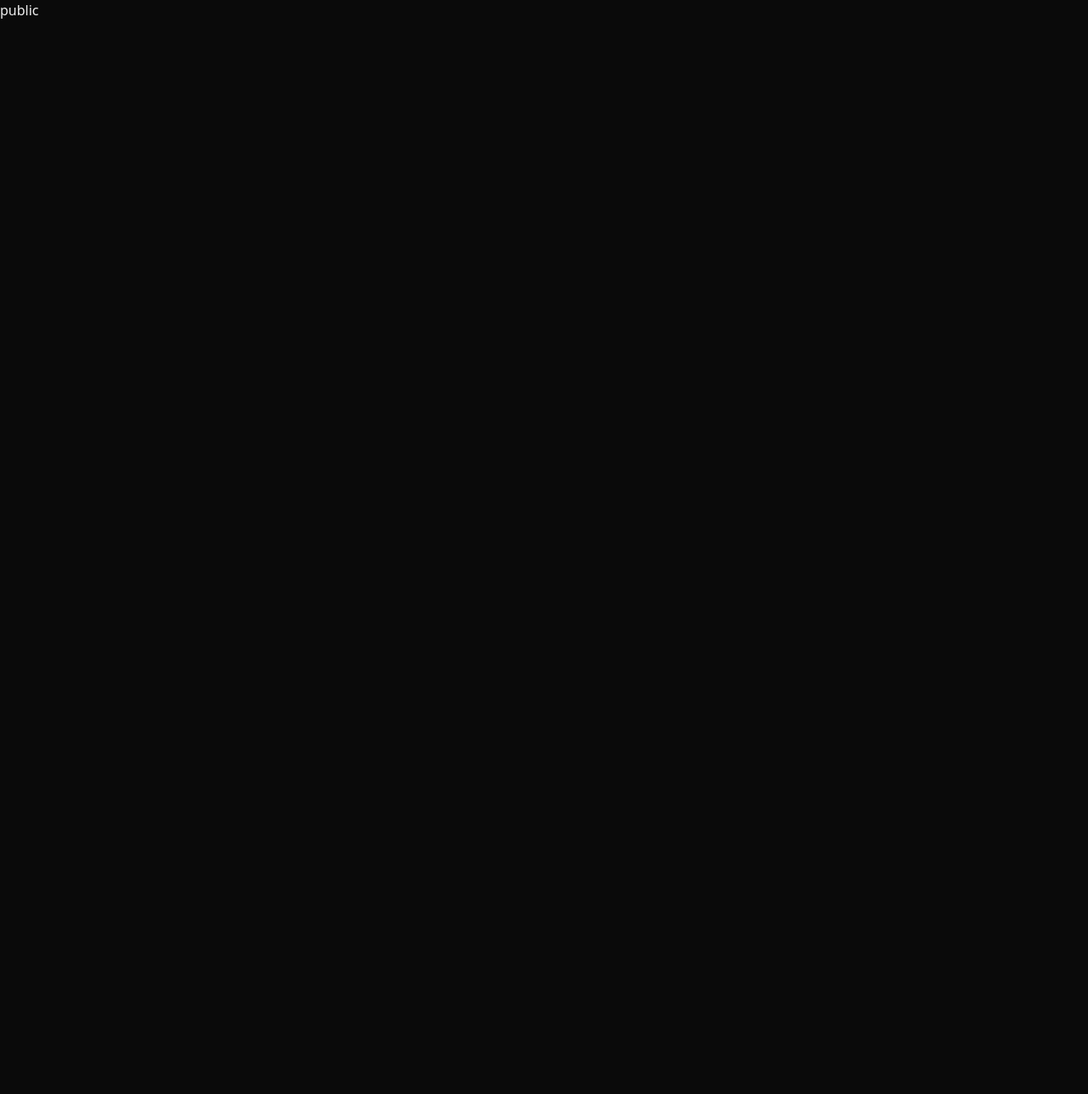
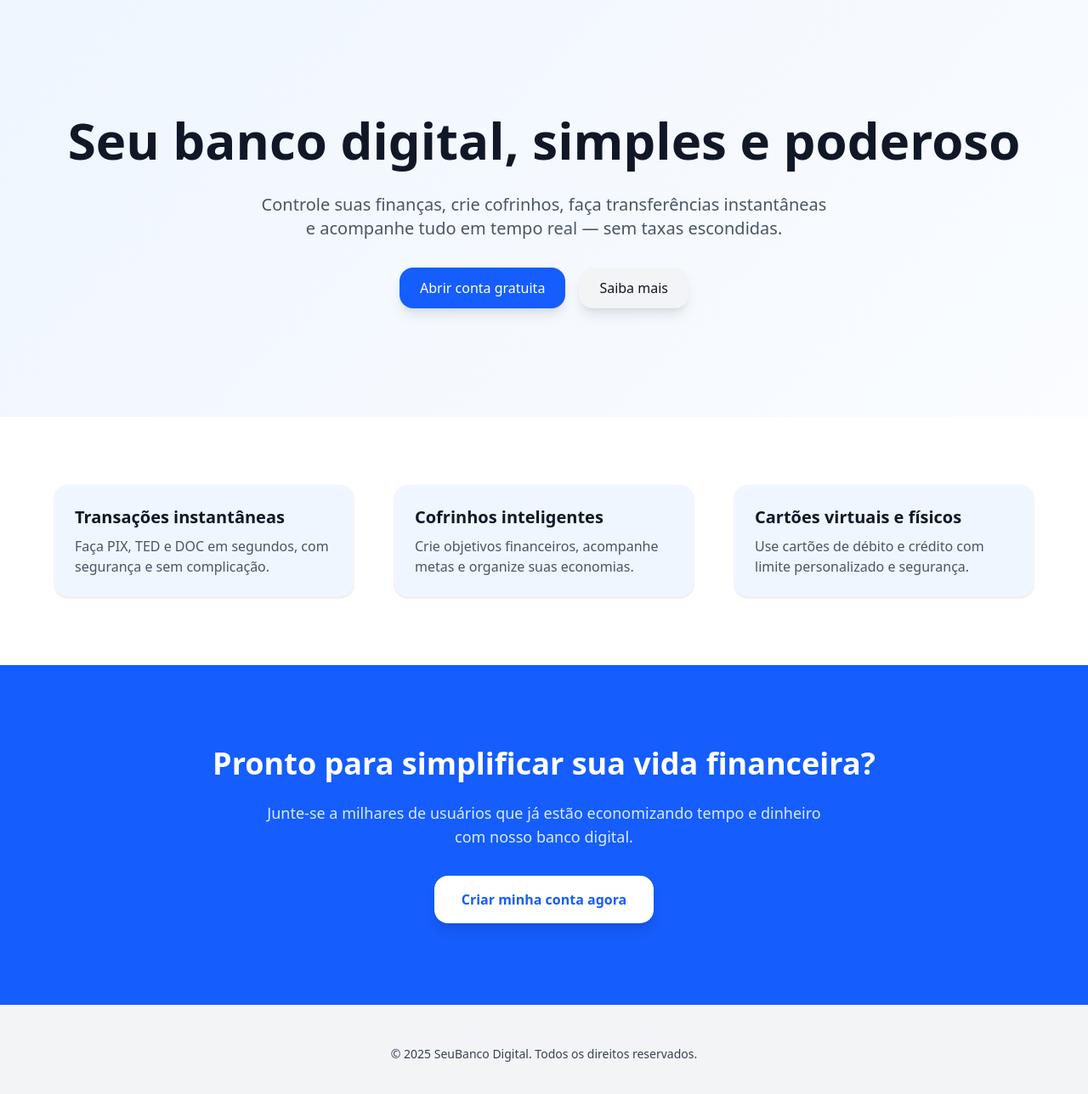
Before and after one commit to caiovisuals/baheabank, a Next.js app: page / in a window 1280 px wide. Shown: the top 1288 px of the page at 85% size. Before the commit the page ends 800 px from the top, so only its background shows below. Built offline with nearby package versions, Linux system fonts and the light colour scheme.

Commit message:
lading page e db

```diff
--- /dev/null
+++ b/src/api/user/cards/route.ts
@@ -0,0 +1,12 @@
+import { NextResponse } from "next/server";
+import { users, Card } from "@/lib/db";
+
+export async function GET(req: Request) {
+    const cookie = req.headers.get("cookie") || "";
+    const token = cookie.split("token=")[1]?.split(";")[0];
+}
+
+export async function POST(req: Request) {
+    const cookie = req.headers.get("cookie") || "";
+    const token = cookie.split("token=")[1]?.split(";")[0];
+}
--- /dev/null
+++ b/src/api/user/piggys/route.ts
@@ -0,0 +1,12 @@
+import { NextResponse } from "next/server";
+import { users, Piggy } from "@/lib/db";
+
+export async function GET(req: Request) {
+    const cookie = req.headers.get("cookie") || "";
+    const token = cookie.split("token=")[1]?.split(";")[0];
+}
+
+export async function POST(req: Request) {
+    const cookie = req.headers.get("cookie") || "";
+    const token = cookie.split("token=")[1]?.split(";")[0];
+}
--- /dev/null
+++ b/src/api/user/transactions/route.ts
@@ -0,0 +1,12 @@
+import { NextResponse } from "next/server";
+import { users, Transaction } from "@/lib/db";
+
+export async function GET(req: Request) {
+    const cookie = req.headers.get("cookie") || "";
+    const token = cookie.split("token=")[1]?.split(";")[0];
+}
+
+export async function POST(req: Request) {
+    const cookie = req.headers.get("cookie") || "";
+    const token = cookie.split("token=")[1]?.split(";")[0];
+}
--- /dev/null
+++ b/src/app/(private)/help/page.tsx
@@ -0,0 +1,6 @@
+export default function Piggys() {
+    return (
+        <div>
+        </div>
+    )
+}
--- /dev/null
+++ b/src/app/(private)/piggys/page.tsx
@@ -0,0 +1,6 @@
+export default function Help() {
+    return (
+        <div>
+        </div>
+    )
+}
--- a/src/app/(public)/page.tsx
+++ b/src/app/(public)/page.tsx
@@ -1,7 +1,57 @@
-export default function LadingPage() {
-    return (
-        <div>
-            public
+export default function LandingPage() {
+  return (
+    <main className="min-h-screen flex flex-col bg-gradient-to-br from-blue-50 to-white text-gray-900">
+      {/* Hero Section */}
+      <section className="flex flex-col items-center justify-center text-center px-6 py-24 md:py-32">
+        <h1 className="text-5xl md:text-6xl font-extrabold leading-tight mb-6">
+          Seu banco digital, simples e poderoso
+        </h1>
+        <p className="text-lg md:text-xl text-gray-600 max-w-2xl mb-8">
+          Controle suas finanças, crie cofrinhos, faça transferências instantâneas e acompanhe tudo em tempo real — sem taxas escondidas.
+        </p>
+        <div className="flex gap-4">
+          <button className="px-6 py-3 bg-blue-600 hover:bg-blue-700 text-white font-medium rounded-2xl shadow-lg transition">
+            Abrir conta gratuita
+          </button>
+          <button className="px-6 py-3 bg-gray-100 hover:bg-gray-200 text-gray-900 font-medium rounded-2xl shadow-lg transition">
+            Saiba mais
+          </button>
         </div>
-    )
+      </section>
+
+      {/* Features Section */}
+      <section className="px-6 py-20 bg-white">
+        <div className="max-w-6xl mx-auto grid md:grid-cols-3 gap-12">
+          <div className="p-6 bg-blue-50 rounded-2xl shadow">
+            <h3 className="text-xl font-semibold mb-2">Transações instantâneas</h3>
+            <p className="text-gray-600">Faça PIX, TED e DOC em segundos, com segurança e sem complicação.</p>
+          </div>
+          <div className="p-6 bg-blue-50 rounded-2xl shadow">
+            <h3 className="text-xl font-semibold mb-2">Cofrinhos inteligentes</h3>
+            <p className="text-gray-600">Crie objetivos financeiros, acompanhe metas e organize suas economias.</p>
+          </div>
+          <div className="p-6 bg-blue-50 rounded-2xl shadow">
+            <h3 className="text-xl font-semibold mb-2">Cartões virtuais e físicos</h3>
+            <p className="text-gray-600">Use cartões de débito e crédito com limite personalizado e segurança.</p>
+          </div>
+        </div>
+      </section>
+
+      {/* Call-to-Action Section */}
+      <section className="px-6 py-24 bg-blue-600 text-white text-center">
+        <h2 className="text-3xl md:text-4xl font-bold mb-6">Pronto para simplificar sua vida financeira?</h2>
+        <p className="text-lg text-blue-100 mb-8 max-w-2xl mx-auto">
+          Junte-se a milhares de usuários que já estão economizando tempo e dinheiro com nosso banco digital.
+        </p>
+        <button className="px-8 py-4 bg-white text-blue-600 font-semibold rounded-2xl shadow-lg hover:bg-gray-100 transition">
+          Criar minha conta agora
+        </button>
+      </section>
+
+      {/* Footer */}
+      <footer className="px-6 py-12 bg-gray-100 text-gray-700 text-sm text-center">
+        <p>© {new Date().getFullYear()} SeuBanco Digital. Todos os direitos reservados.</p>
+      </footer>
+    </main>
+  );
 }
--- a/src/lib/db.ts
+++ b/src/lib/db.ts
@@ -1,12 +1,65 @@
 export type User = {
   id: number;
+  fullName: string;
+  roles?: string[];
   email: string;
   phone: string;
   password: string;
   cpf: string;
   rg?: string;
+  birthDate: Date;
   pin: string;
+  balance: number;
+  piggys: Piggy[];
+  cards: Card[];
+  transactions: Transaction[];
+  emailVerified?: boolean;
+  phoneVerified?: boolean;
   createdIn: Date;
 };
 
+export type TransactionStatus = "pending" | "completed" | "failed" | "cancelled";
+
+export type Transaction = {
+  id: number;
+  status: TransactionStatus;
+  method?: "pix" | "ted" | "doc" | "boleto" | "card" | "internal";
+  value: number;
+  date: Date;
+  description?: string;
+  fromUserId?: number;
+  toUserId?: number;
+};
+
+export type Piggy = {
+  id: number;
+  name: string;
+  value: number;
+  goal?: number;
+  createdIn: Date;
+};
+
+export type CardStatus = "active" | "blocked" | "expired" | "cancelled";
+
+export type Card = {
+  id: number;
+  status: CardStatus;
+  number: string;
+  name: string;
+  expiry: string;
+  cvv: string;
+  limit: number;
+  createdIn: Date;
+};
+
+export type LoanStatus = "requested" | "approved" | "rejected" | "active" | "paid" | "default";
+
+export type Loan = {
+  id: number;
+  status: LoanStatus;
+  requestedAt: Date;
+  approvedAt?: Date;
+  paidAt?: Date;
+};
+
 export const users: User[] = [];
```
Also changed, not shown: src/api/user/route.ts (deleted).
